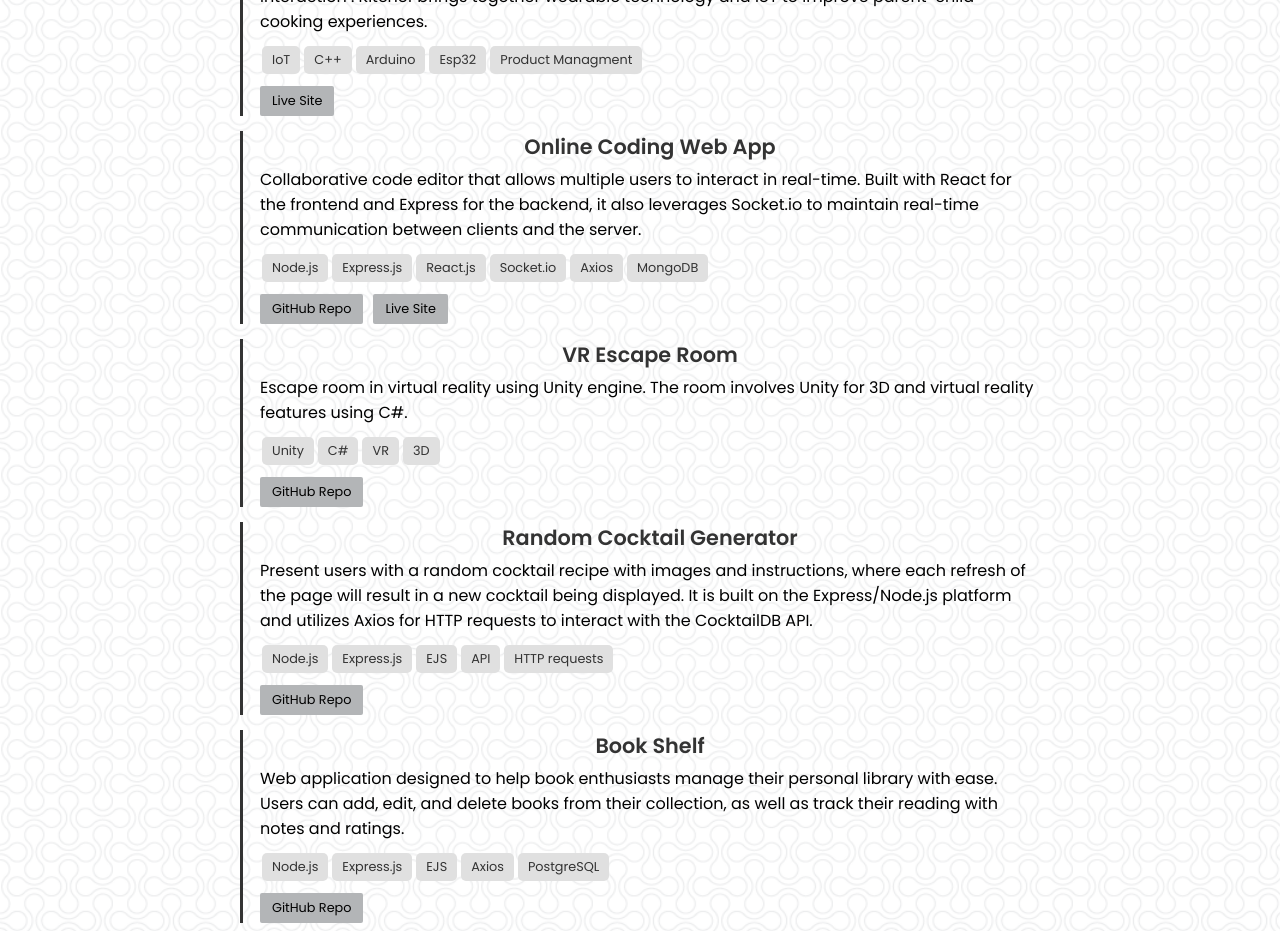
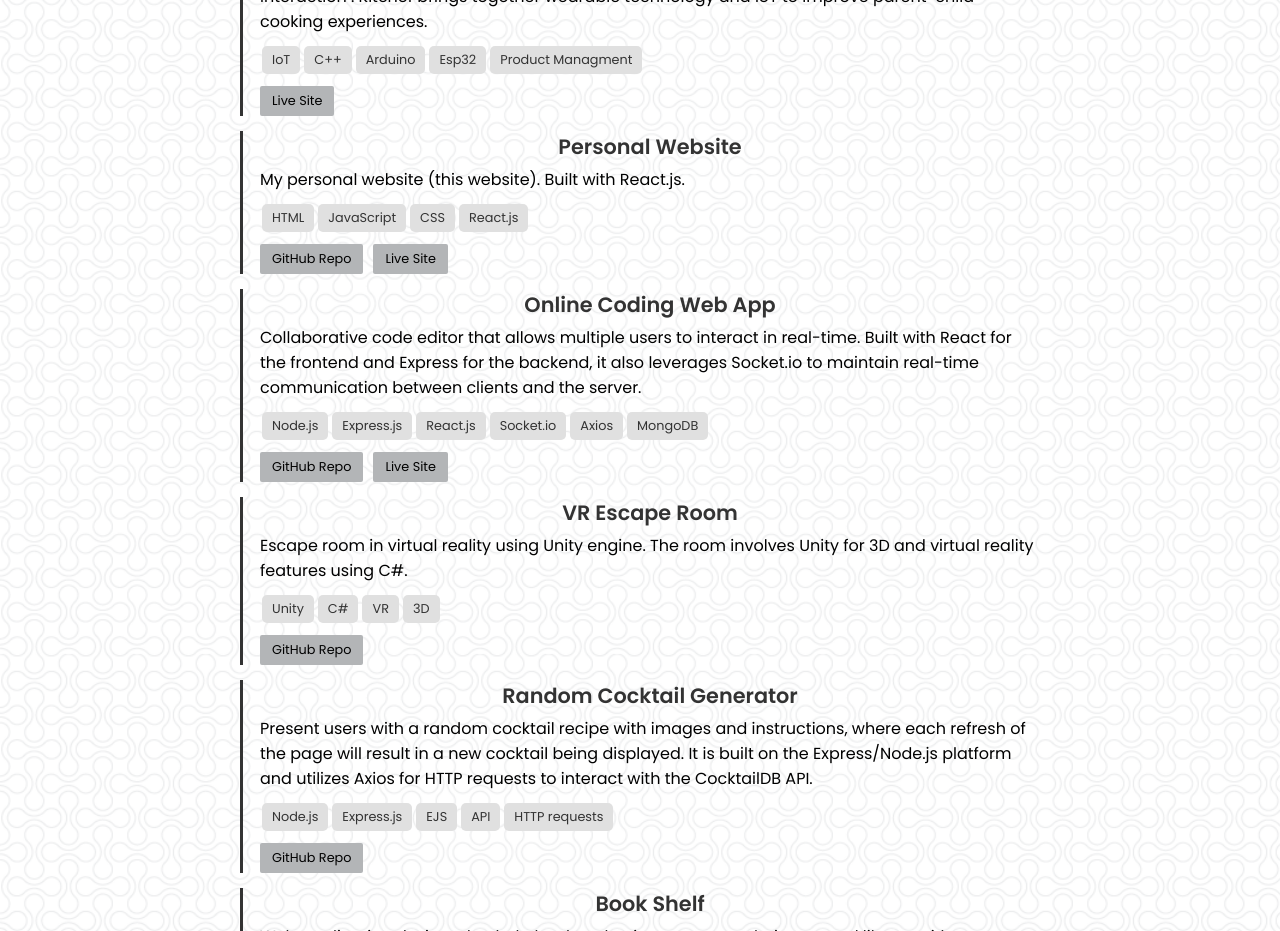
Before and after one commit to TalBarda8/Portfolio, a React (Create React App) app: page / in a window 1280 px wide. Shown: the part 2000-2931 px from the top of the page. Built offline with nearby package versions, Linux system fonts and the light colour scheme.

Commit message:
CV update and few more fixes

```diff
--- a/package.json
+++ b/package.json
@@ -1,5 +1,5 @@
 {
-  "homepage": "https://TalBarda8.github.io/Portfolio",
+  "homepage": "https://talbarda.co.il",
   "name": "portfolio",
   "version": "0.1.0",
   "private": true,
--- a/src/components/Home.css
+++ b/src/components/Home.css
@@ -57,13 +57,12 @@
     }
 
     .header-content h1 {
-        font-size: 18vw;
+        font-size: 14vw;
         font-weight: 700;
         margin: 0;
         font-family: 'Oswald', sans-serif;
         line-height: 0.8;
-        margin-bottom: 28rem;
-        margin-top: 2rem;
+        margin-bottom: 12rem;
     }
 
     .header-content p {
--- a/src/components/projectsData.js
+++ b/src/components/projectsData.js
@@ -15,6 +15,15 @@ const projects = [
         imageUrl: kitchefImage,
         liveUrl: "https://milabgroup42022.wixsite.com/kitchef",
         repoUrl: null,
+      },
+      {
+        year: "2023",
+        title: "Personal Website",
+        description: "My personal website (this website). Built with React.js.",
+        skills: ["HTML", "JavaScript", "CSS", "React.js"],
+        imageUrl: null,
+        liveUrl: "https://talbarda.co.il/",
+        repoUrl: "https://github.com/TalBarda8/Portfolio",
       },
       {
         year: "2023",
```
Also changed, not shown: 2 other files (tests, documents, lock files or other folders).
